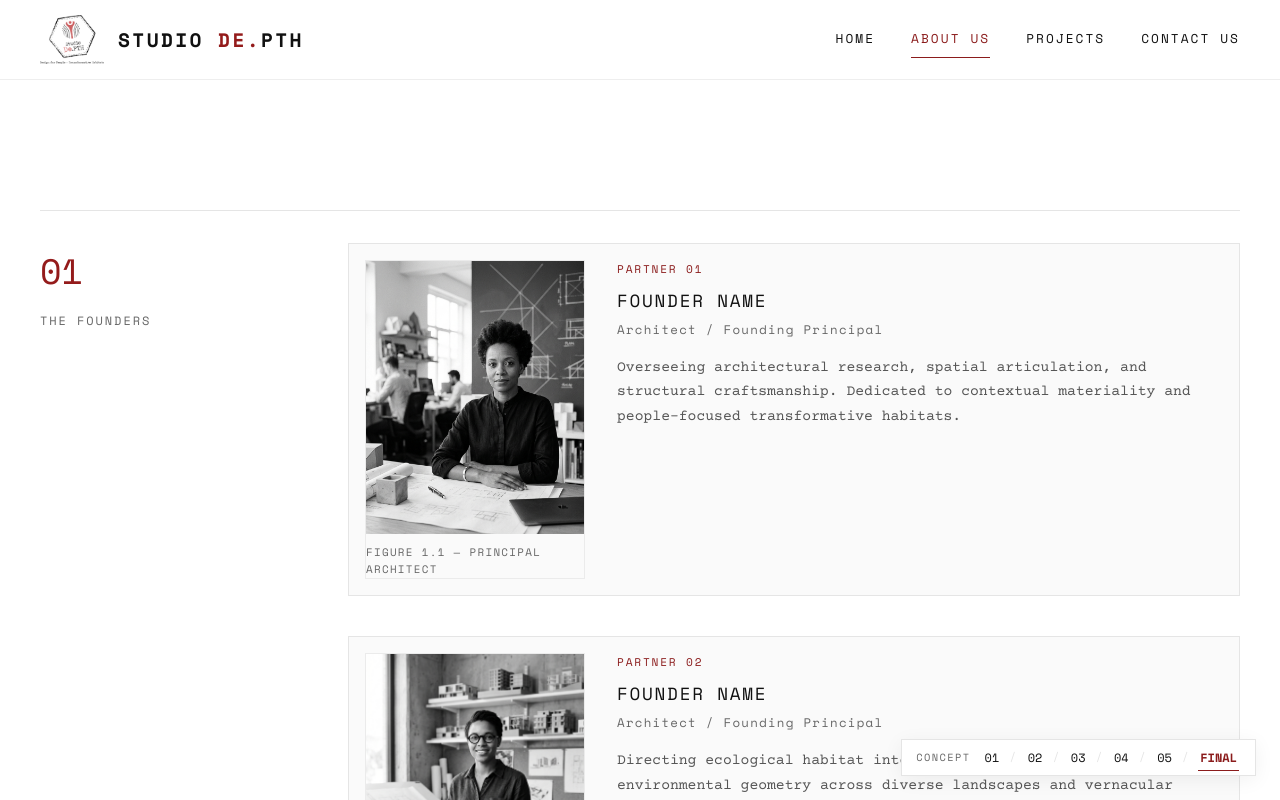
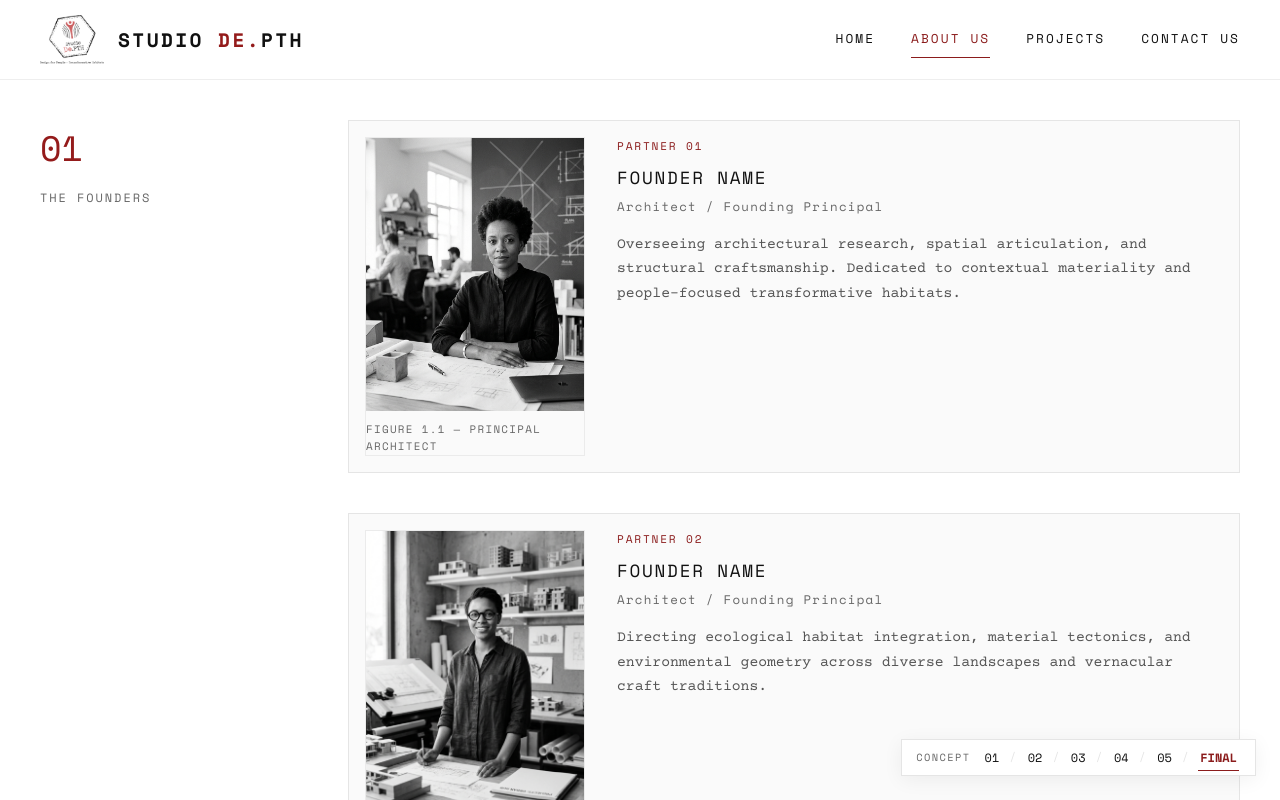
Before and after one commit to awielabs/Studiode, a Next.js app: page /about in a window 1280 px wide. Both pictures are taken after a click on the button "FINAL". Shown: the top 800 px of the page. Built offline with nearby package versions, Linux system fonts and the light colour scheme.

Commit message:
Remove excessive top whitespace from AboutFinal to bring content up under navbar

```diff
--- a/components/final/AboutFinal.tsx
+++ b/components/final/AboutFinal.tsx
@@ -5,10 +5,10 @@ import Image from 'next/image';
 
 export default function AboutFinal() {
   return (
-    <div className="demo02-canvas section-padding" style={{ backgroundColor: '#ffffff', minHeight: '100vh', paddingBottom: '6rem' }}>
+    <div className="demo02-canvas" style={{ backgroundColor: '#ffffff', minHeight: '100vh', paddingTop: '2.5rem', paddingBottom: '6rem' }}>
       <div className="container">
         {/* 1. THE FOUNDERS (Reordered to first) */}
-        <section id="the-founders" className="demo02-dossier-row" style={{ paddingTop: '2rem' }}>
+        <section id="the-founders" className="demo02-dossier-row" style={{ borderTop: 'none', paddingTop: 0, marginTop: 0 }}>
           <div className="demo02-dossier-left">
             <span className="demo02-dossier-num" style={{ color: '#941B1B' }}>01</span>
             <span className="demo02-dossier-tag">THE FOUNDERS</span>
```
